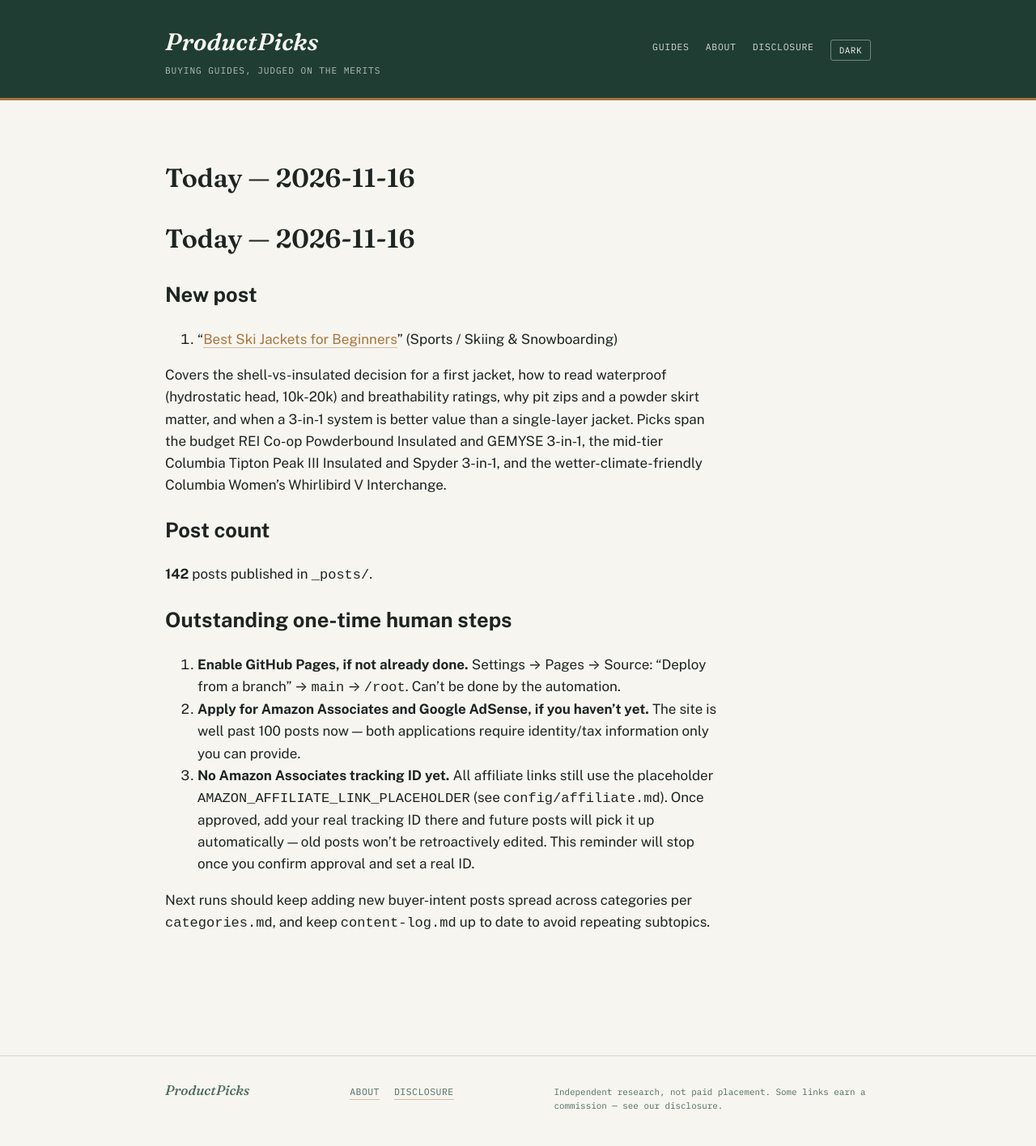
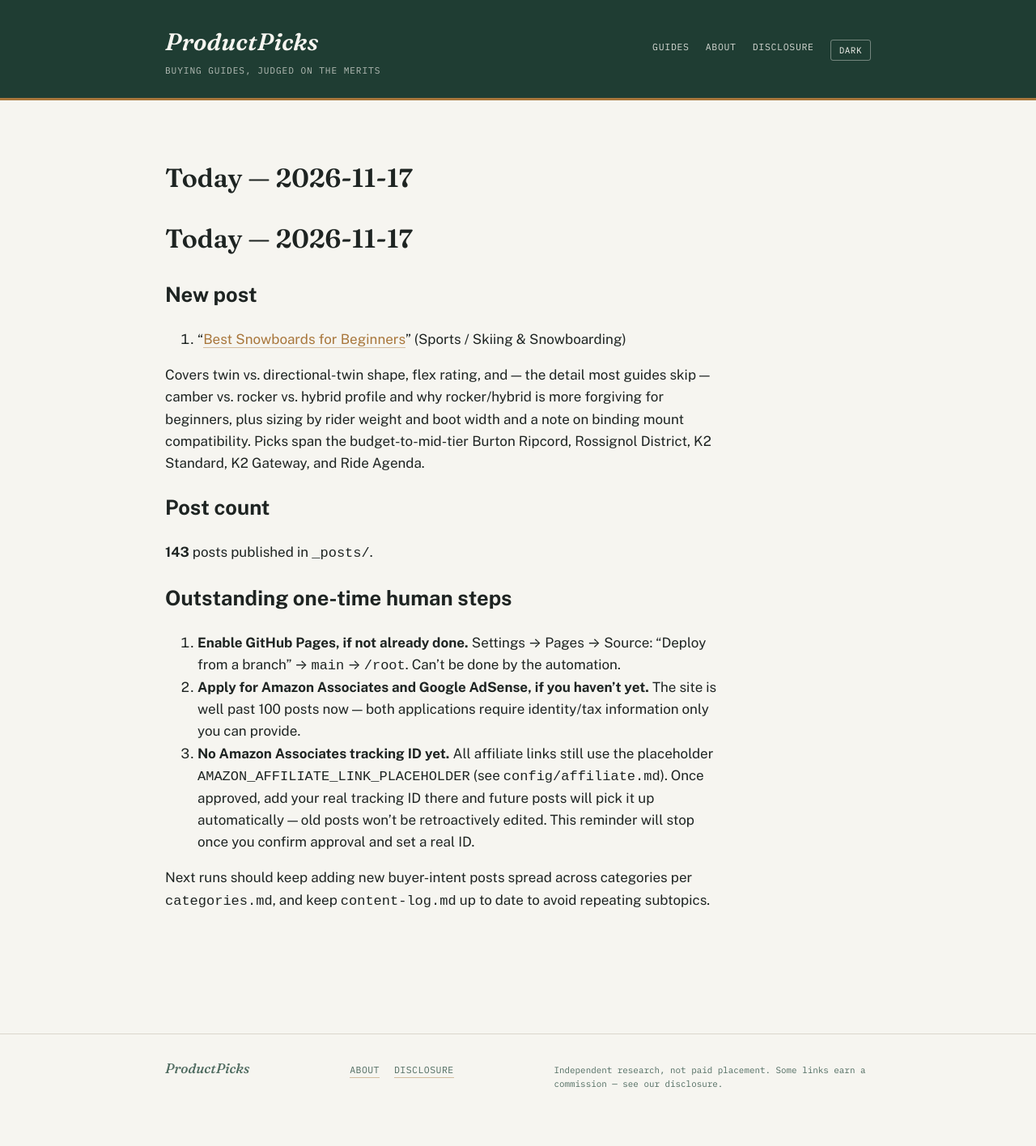
Before and after one commit to ajith198/ProductPicks, a Jekyll site: the page built from today.md, in a window 1280 px wide. Shown: the whole page at 81% size. Built offline with Jekyll 4.4.1, drawn with Linux system fonts in a browser that asks for light colours; our own code applies the rules of GitHub Pages for plain Markdown files; after the commit the page ends 1389 px from its top, so only the background shows below that.

Commit message:
daily: 2026-11-17 new post + log update
Add "Best Snowboards for Beginners" buying guide (Sports / Skiing &
Snowboarding) covering twin vs. directional-twin shape, flex rating,
camber/rocker/hybrid profile, and sizing by weight and boot width, with
picks spanning Burton Ripcord, Rossignol District, K2 Standard, K2
Gateway, and Ride Agenda.

Co-Authored-By: Claude Sonnet 5 <noreply@anthropic.com>
Claude-Session: https://claude.ai/code/session_01UFLJpXzk4HaU9Ach7cD62f

```diff
--- a/today.md
+++ b/today.md
@@ -1,14 +1,14 @@
-# Today — 2026-11-16
+# Today — 2026-11-17
 
 ## New post
 
-1. "[Best Ski Jackets for Beginners](/skiing/buying-guides/best-ski-jackets-for-beginners/)" (Sports / Skiing & Snowboarding)
+1. "[Best Snowboards for Beginners](/skiing-snowboarding/buying-guides/best-snowboards-for-beginners/)" (Sports / Skiing & Snowboarding)
 
-Covers the shell-vs-insulated decision for a first jacket, how to read waterproof (hydrostatic head, 10k-20k) and breathability ratings, why pit zips and a powder skirt matter, and when a 3-in-1 system is better value than a single-layer jacket. Picks span the budget REI Co-op Powderbound Insulated and GEMYSE 3-in-1, the mid-tier Columbia Tipton Peak III Insulated and Spyder 3-in-1, and the wetter-climate-friendly Columbia Women's Whirlibird V Interchange.
+Covers twin vs. directional-twin shape, flex rating, and — the detail most guides skip — camber vs. rocker vs. hybrid profile and why rocker/hybrid is more forgiving for beginners, plus sizing by rider weight and boot width and a note on binding mount compatibility. Picks span the budget-to-mid-tier Burton Ripcord, Rossignol District, K2 Standard, K2 Gateway, and Ride Agenda.
 
 ## Post count
 
-**142** posts published in `_posts/`.
+**143** posts published in `_posts/`.
 
 ## Outstanding one-time human steps
 
```
Also changed, not shown: TODAY.md (+1 -1 lines), _posts/2026-11-17-best-snowboards-for-beginners.md (added, +56 -0 lines), content-log.md (+1 -0 lines).
